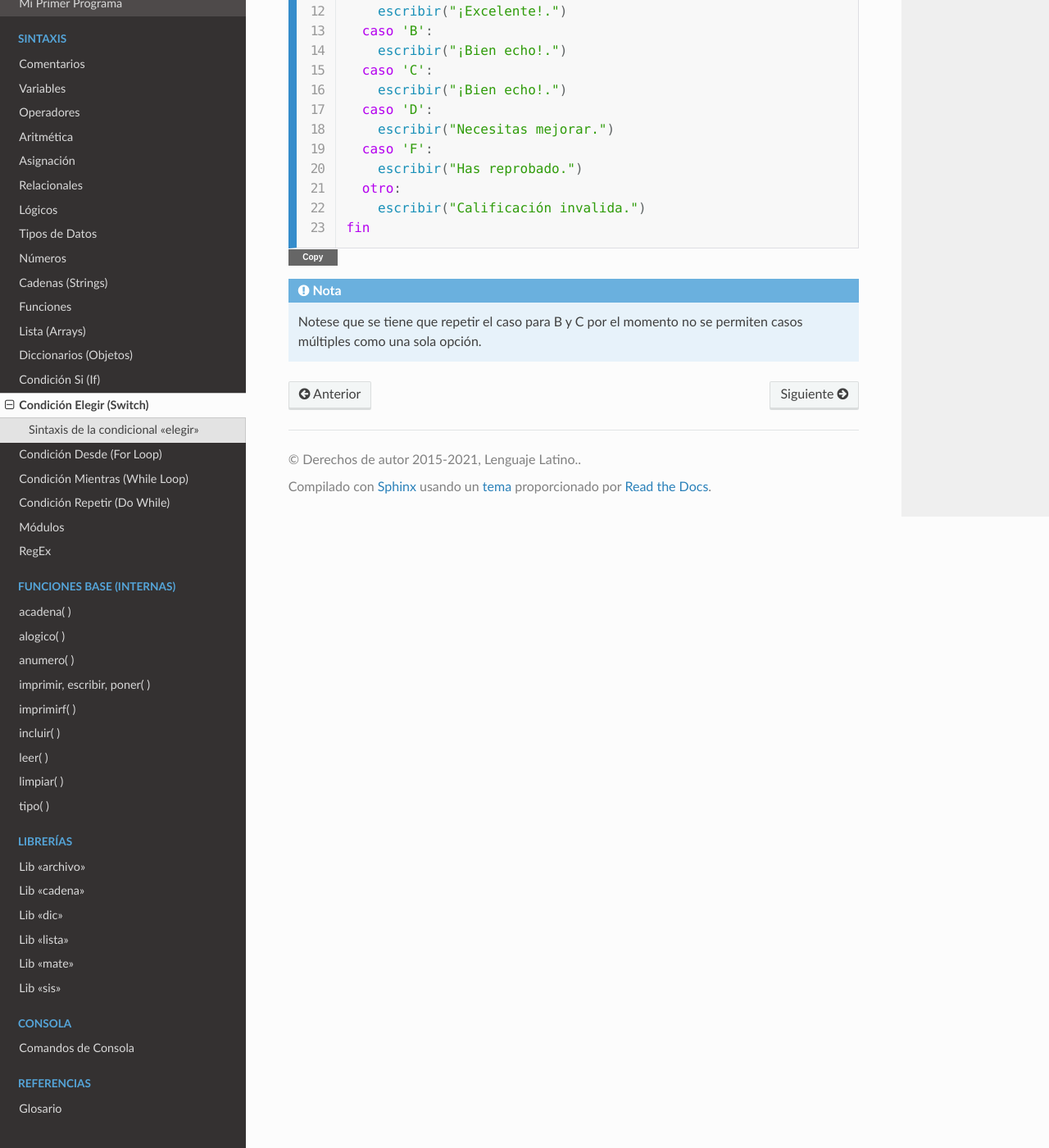
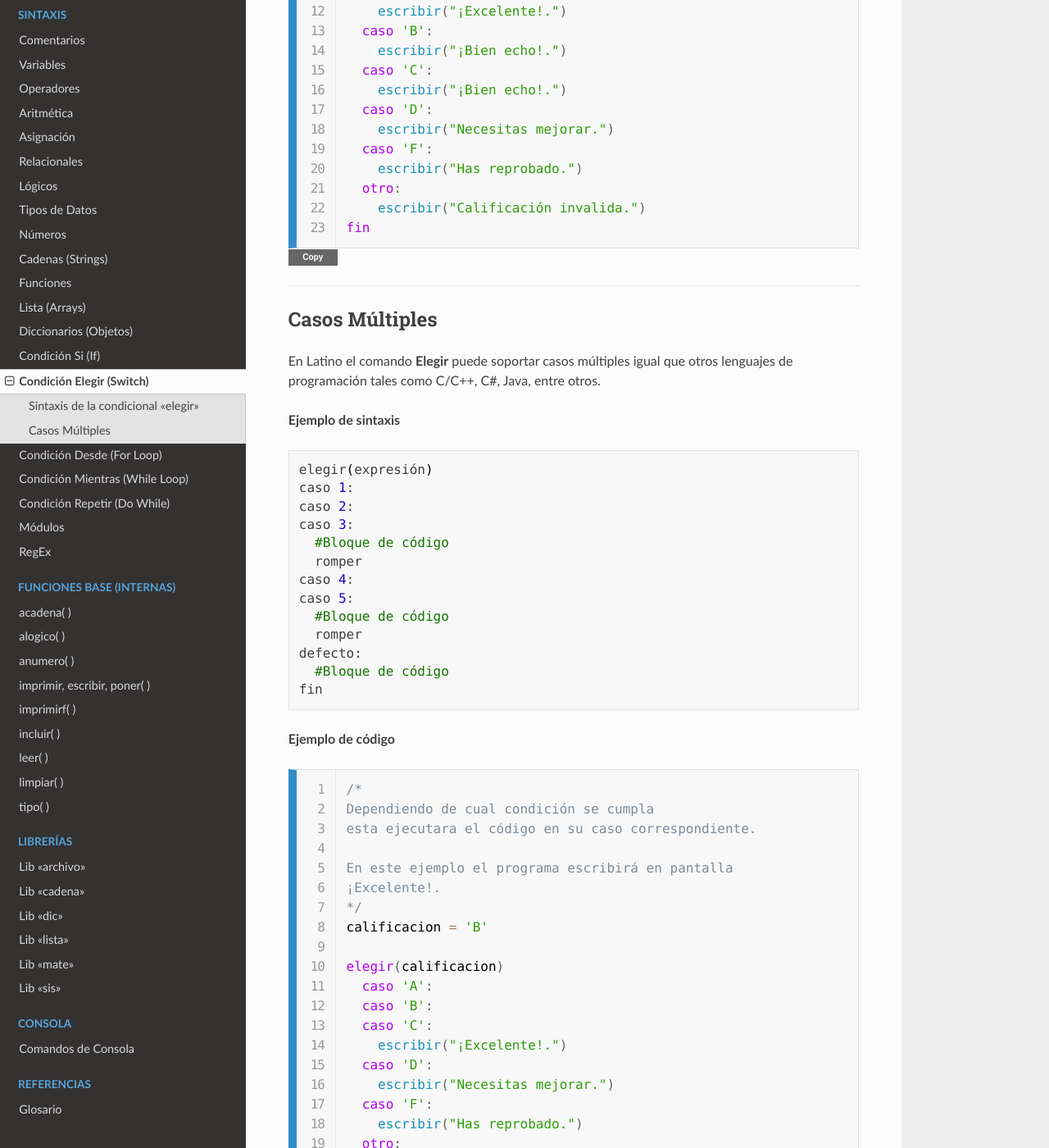
Before and after one commit to LatinoDocs/Manual-Latino, a Sphinx documentation site: the page built from docs/sintaxis/Condicion-Elegir.rst, in a window 1280 px wide and 1400 px high, scrolled down 1334 px. Shown: the whole window at 82% size. Built offline with Sphinx 7.4.7 and the Read the Docs theme 2.0.0, drawn with Linux system fonts in a browser that asks for light colours; comment, search, counter and statistics services are not loaded; some of the changed text lies outside the part shown.

Commit message:
Se ha agregado los comando multiples del comando elegir

```diff
--- a/docs/sintaxis/Condicion-Elegir.rst
+++ b/docs/sintaxis/Condicion-Elegir.rst
@@ -75,4 +75,53 @@ Sintaxis de la condicional "elegir"
        escribir("Calificación invalida.")
    fin</code></pre>
 
-.. note:: Notese que se tiene que repetir el caso para B y C por el momento no se permiten casos múltiples como una sola opción.
+----
+
+Casos Múltiples
+----------------
+
+En Latino el comando **Elegir** puede soportar casos múltiples igual que otros lenguajes de programación tales como C/C++, C#, Java, entre otros.
+
+**Ejemplo de sintaxis**
+
+.. code-block:: bash
+
+   elegir(expresión)
+   caso 1:
+   caso 2:
+   caso 3:
+     #Bloque de código
+     romper
+   caso 4:
+   caso 5:
+     #Bloque de código
+     romper
+   defecto:
+     #Bloque de código
+   fin
+
+**Ejemplo de código**
+
+.. raw:: html
+
+  <pre><code class="language-latino line-numbers">/*
+  Dependiendo de cual condición se cumpla
+  esta ejecutara el código en su caso correspondiente.
+
+  En este ejemplo el programa escribirá en pantalla
+  ¡Excelente!.
+  */
+  calificacion = 'B'
+
+  elegir(calificacion)
+    caso 'A':
+    caso 'B':
+    caso 'C':
+      escribir("¡Excelente!.")
+    caso 'D':
+      escribir("Necesitas mejorar.")
+    caso 'F':
+      escribir("Has reprobado.")
+    otro:
+      escribir("Calificación invalida.")
+  fin</code></pre>
```
